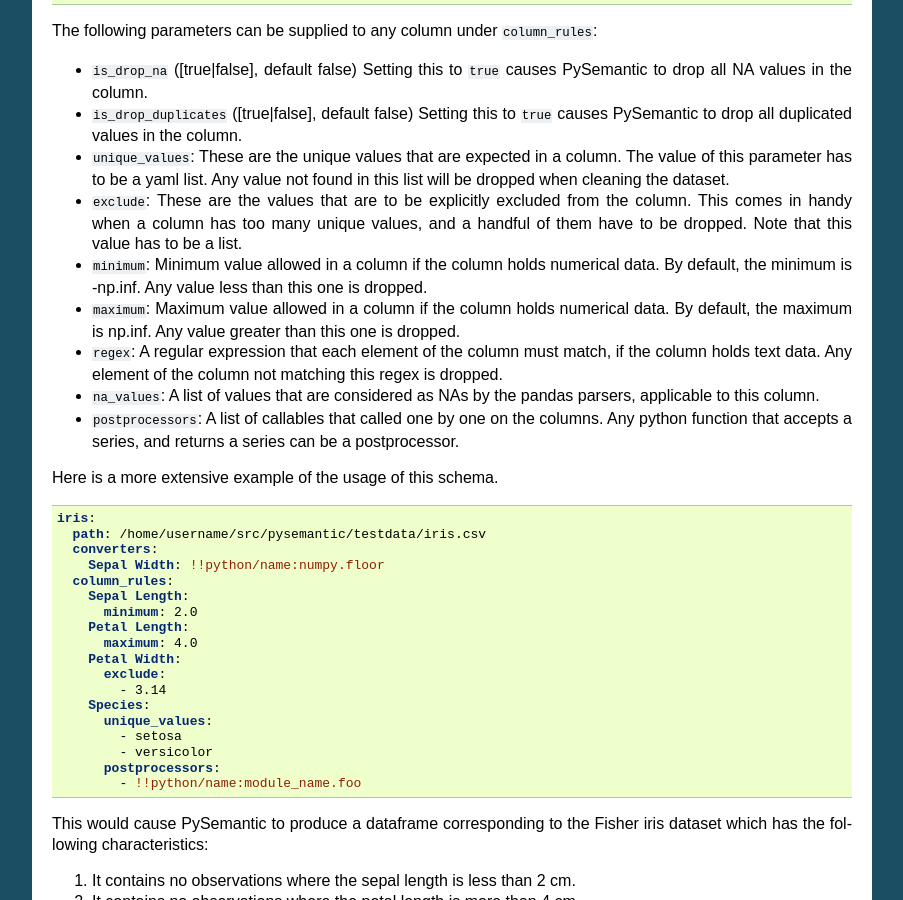
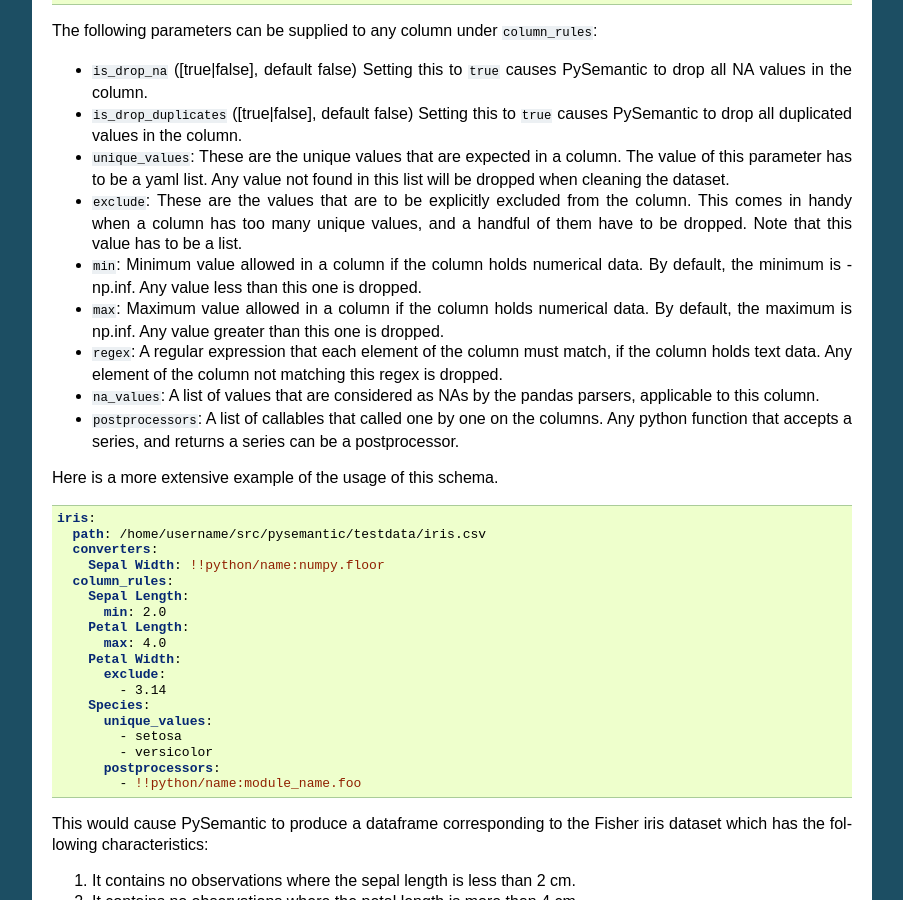
Before and after one commit to jaidevd/pysemantic, a Sphinx documentation site: the page built from docs/schema_ref.rst, in a window 1280 px wide and 900 px high, scrolled down 4768 px. Shown: the whole window, without its empty margins (198-1101 px from the left). Built offline with Sphinx 7.4.7, drawn with Linux system fonts in a browser that asks for light colours.

Commit message:
Correct parameter name for specifying min/max values

```diff
--- a/docs/schema_ref.rst
+++ b/docs/schema_ref.rst
@@ -304,8 +304,8 @@
 * ``is_drop_duplicates`` ([true|false], default false) Setting this to ``true`` causes PySemantic to drop all duplicated values in the column.
 * ``unique_values``: These are the unique values that are expected in a column. The value of this parameter has to be a yaml list. Any value not found in this list will be dropped when cleaning the dataset.
 * ``exclude``: These are the values that are to be explicitly excluded from the column. This comes in handy when a column has too many unique values, and a handful of them have to be dropped. Note that this value has to be a list.
-* ``minimum``: Minimum value allowed in a column if the column holds numerical data. By default, the minimum is -np.inf. Any value less than this one is dropped.
-* ``maximum``: Maximum value allowed in a column if the column holds numerical data. By default, the maximum is np.inf. Any value greater than this one is dropped.
+* ``min``: Minimum value allowed in a column if the column holds numerical data. By default, the minimum is -np.inf. Any value less than this one is dropped.
+* ``max``: Maximum value allowed in a column if the column holds numerical data. By default, the maximum is np.inf. Any value greater than this one is dropped.
 * ``regex``: A regular expression that each element of the column must match, if the column holds text data. Any element of the column not matching this regex is dropped.
 * ``na_values``: A list of values that are considered as NAs by the pandas parsers, applicable to this column.
 * ``postprocessors``: A list of callables that called one by one on the columns. Any python function that accepts a series, and returns a series can be a postprocessor.
@@ -321,9 +321,9 @@
       Sepal Width: !!python/name:numpy.floor
     column_rules:
       Sepal Length:
-        minimum: 2.0
+        min: 2.0
       Petal Length:
-        maximum: 4.0
+        max: 4.0
       Petal Width:
         exclude:
           - 3.14
```
